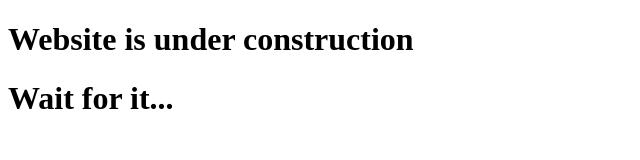
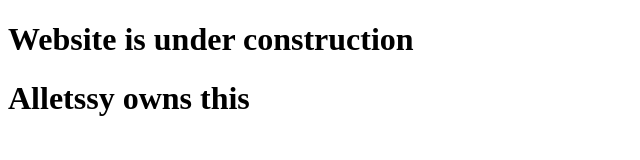
Before and after one commit to StensonSimon/stellasunny.in, a plain HTML site: page index.html in a window 1280 px wide. Shown: the whole page, without its empty margins (0-640 px from the left). Drawn offline with Linux system fonts and the light colour scheme.

Commit message:
Update index.html

```diff
--- a/index.html
+++ b/index.html
@@ -4,7 +4,7 @@
 <body>
 
 <h1>Website is under construction </h1>
-<h1>Wait for it...</h1>
+<h1>Alletssy owns this</h1>
 
 </body>
 </html>
```
